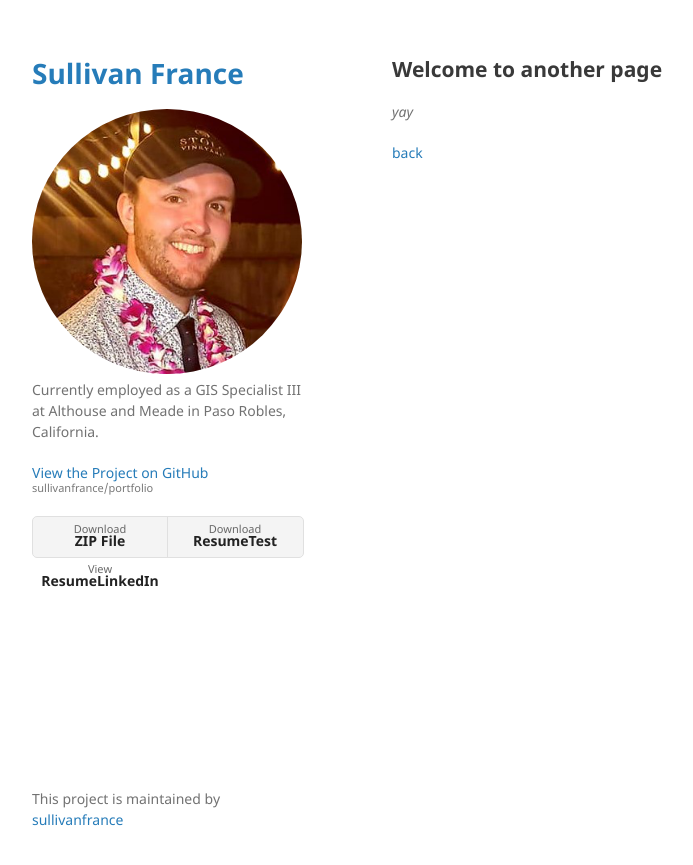
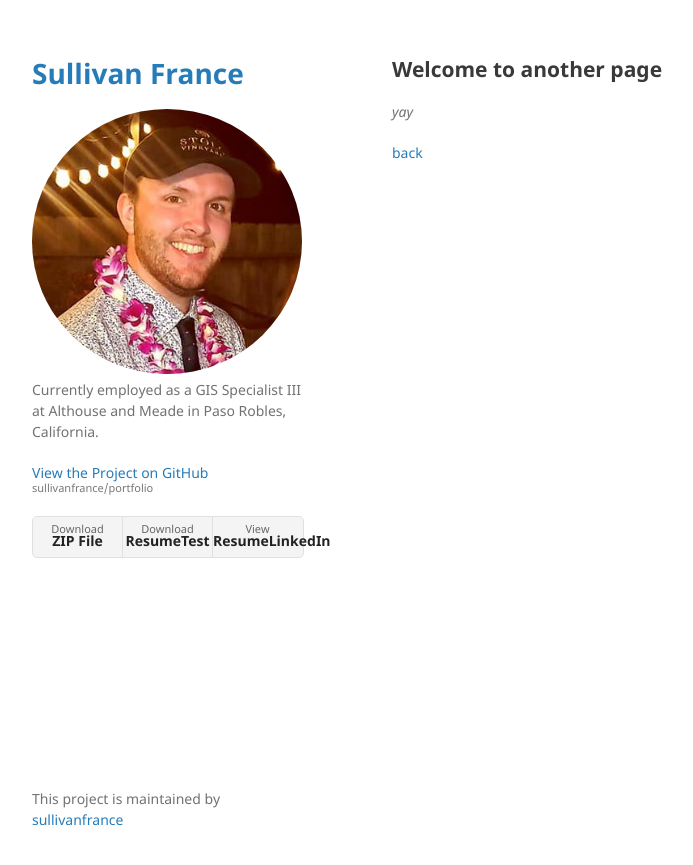
Before and after one commit to sullivanfrance/portfolio, a Jekyll site: the page built from another-page.md, in a window 1280 px wide. Shown: the top 865 px of the page, without its empty margins (178-871 px from the left). Built offline with Jekyll 4.4.1, drawn with Linux system fonts in a browser that asks for light colours; our own code applies the rules of GitHub Pages for plain Markdown files.

Commit message:
Update jekyll-theme-minimal.scss

```diff
--- a/_sass/jekyll-theme-minimal.scss
+++ b/_sass/jekyll-theme-minimal.scss
@@ -136,7 +136,7 @@ ul.downloads {
 }
 
 .downloads li {
-  width:134px;
+  width:89px;
   float:left;
   border-right:1px solid #e0e0e0;
   height:40px;
@@ -174,9 +174,9 @@ strong {
   font-weight:700;
 }
 
-.downloads li + li {
+.downloads li + li + li {
   border-right:none;
-  width:134px;
+  width:89px;
 }
 
 .downloads a strong {
```
